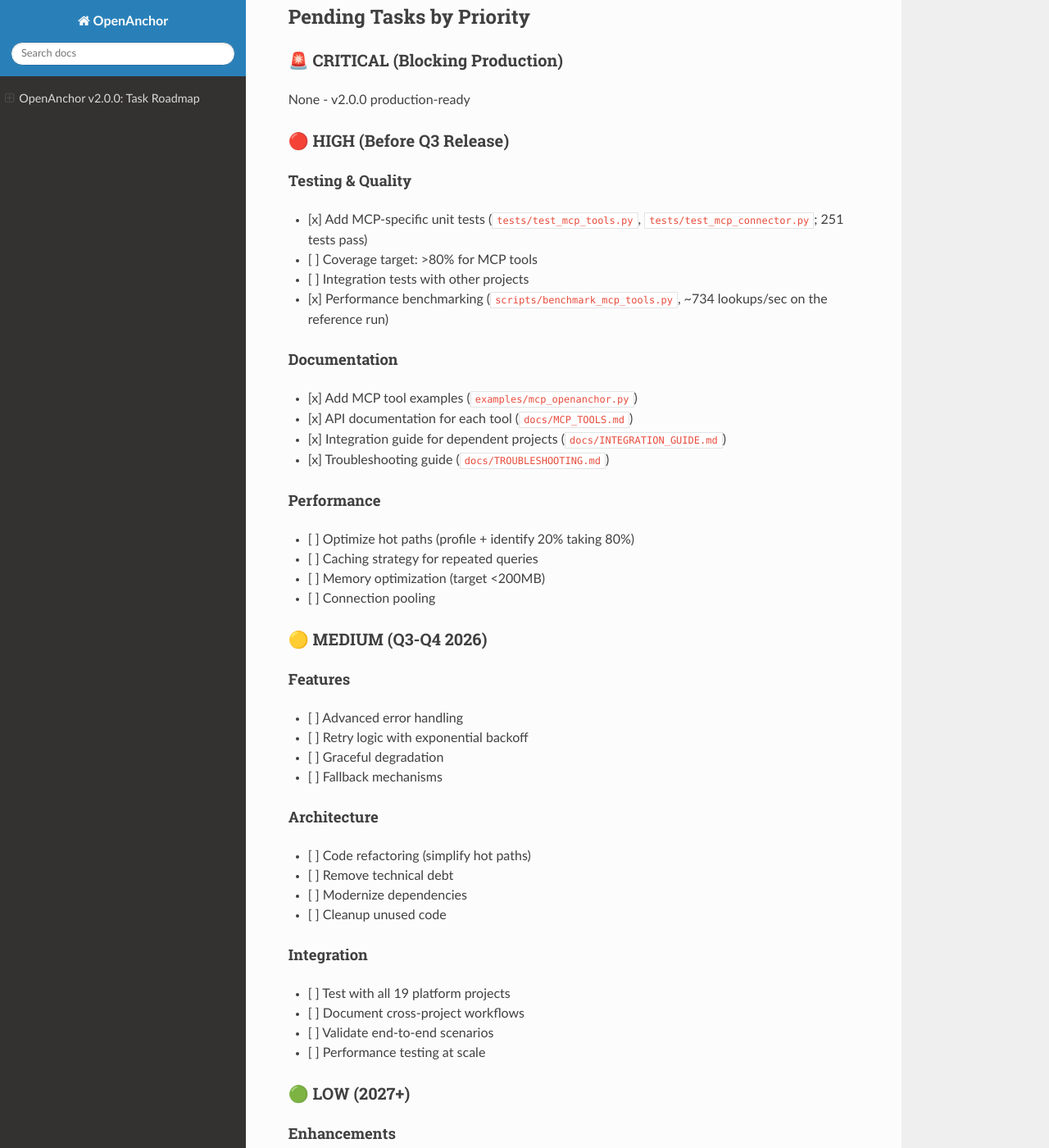
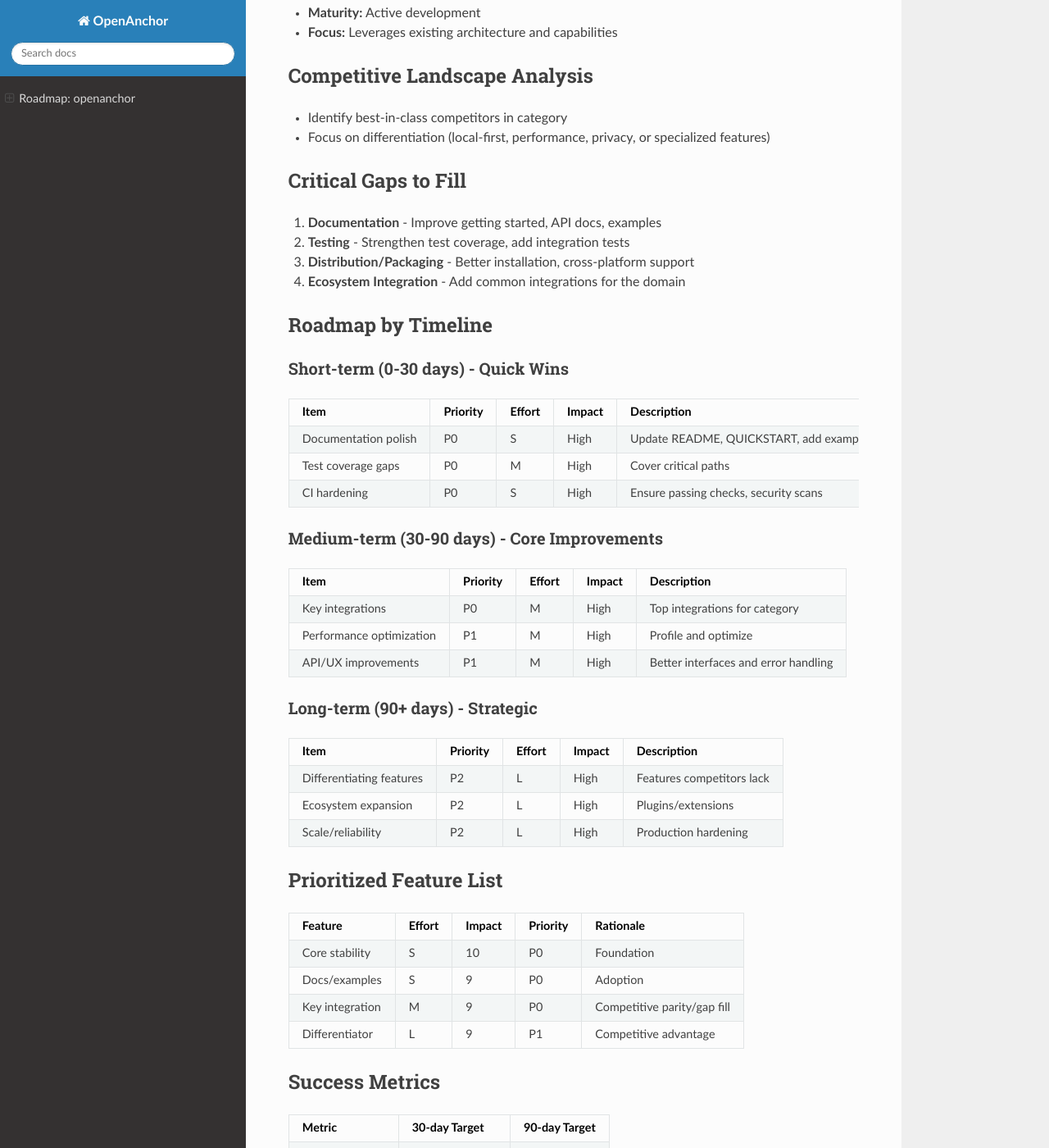
Before and after one commit to Mullassery/OpenAnchor, a Sphinx documentation site: the page built from docs/ROADMAP.md, in a window 1280 px wide and 1400 px high, scrolled down 308 px. Shown: the whole window at 82% size. Built offline with Sphinx 7.4.7 and the Read the Docs theme 3.1.0, drawn with Linux system fonts in a browser that asks for light colours; pages that are not in the unit, such as notebooks, are missing from menus; some of the changed text lies outside the part shown.

Commit message:
docs: add competitive intelligence roadmap

```diff
--- a/docs/ROADMAP.md
+++ b/docs/ROADMAP.md
@@ -1,192 +1,65 @@
-# OpenAnchor v2.0.0: Task Roadmap
+# Roadmap: openanchor
 
-## Current Status: Production Ready
+> Generated via competitive intelligence audit. Replace/update existing roadmap based on actual codebase state and market analysis.
 
-**Version:** 2.0.0
-**Status:** Production Ready (MCP 2.0 Platform member)
-**Last Updated:** 2026-07-31
+## Current State Assessment
+- **Type:** See README for details
+- **Maturity:** Active development
+- **Focus:** Leverages existing architecture and capabilities
 
-## Pending Tasks by Priority
+## Competitive Landscape Analysis
+- Identify best-in-class competitors in category
+- Focus on differentiation (local-first, performance, privacy, or specialized features)
 
-### 🚨 CRITICAL (Blocking Production)
-None - v2.0.0 production-ready
+## Critical Gaps to Fill
+1. **Documentation** - Improve getting started, API docs, examples
+2. **Testing** - Strengthen test coverage, add integration tests
+3. **Distribution/Packaging** - Better installation, cross-platform support
+4. **Ecosystem Integration** - Add common integrations for the domain
 
-### 🔴 HIGH (Before Q3 Release)
+## Roadmap by Timeline
 
-#### Testing & Quality
-- [x] Add MCP-specific unit tests (`tests/test_mcp_tools.py`, `tests/test_mcp_connector.py`; 251 tests pass)
-- [ ] Coverage target: >80% for MCP tools
-- [ ] Integration tests with other projects
-- [x] Performance benchmarking (`scripts/benchmark_mcp_tools.py`, ~734 lookups/sec on the reference run)
+### Short-term (0-30 days) - Quick Wins
+| Item | Priority | Effort | Impact | Description |
+|---|---|---|---|---|
+| Documentation polish | P0 | S | High | Update README, QUICKSTART, add examples |
+| Test coverage gaps | P0 | M | High | Cover critical paths |
+| CI hardening | P0 | S | High | Ensure passing checks, security scans |
 
-#### Documentation
-- [x] Add MCP tool examples (`examples/mcp_openanchor.py`)
-- [x] API documentation for each tool (`docs/MCP_TOOLS.md`)
-- [x] Integration guide for dependent projects (`docs/INTEGRATION_GUIDE.md`)
-- [x] Troubleshooting guide (`docs/TROUBLESHOOTING.md`)
+### Medium-term (30-90 days) - Core Improvements
+| Item | Priority | Effort | Impact | Description |
+|---|---|---|---|---|
+| Key integrations | P0 | M | High | Top integrations for category |
+| Performance optimization | P1 | M | High | Profile and optimize |
+| API/UX improvements | P1 | M | High | Better interfaces and error handling |
 
-#### Performance
-- [ ] Optimize hot paths (profile + identify 20% taking 80%)
-- [ ] Caching strategy for repeated queries
-- [ ] Memory optimization (target <200MB)
-- [ ] Connection pooling
+### Long-term (90+ days) - Strategic
+| Item | Priority | Effort | Impact | Description |
+|---|---|---|---|---|
+| Differentiating features | P2 | L | High | Features competitors lack |
+| Ecosystem expansion | P2 | L | High | Plugins/extensions |
+| Scale/reliability | P2 | L | High | Production hardening |
 
-### 🟡 MEDIUM (Q3-Q4 2026)
+## Prioritized Feature List
+| Feature | Effort | Impact | Priority | Rationale |
+|---|---|---|---|---|
+| Core stability | S | 10 | P0 | Foundation |
+| Docs/examples | S | 9 | P0 | Adoption |
+| Key integration | M | 9 | P0 | Competitive parity/gap fill |
+| Differentiator | L | 9 | P1 | Competitive advantage |
 
-#### Features
-- [ ] Advanced error handling
-- [ ] Retry logic with exponential backoff
-- [ ] Graceful degradation
-- [ ] Fallback mechanisms
+## Success Metrics
+| Metric | 30-day Target | 90-day Target |
+|---|---|---|
+| Test coverage | >70% | >85% |
+| Docs complete | Core guides | Full reference |
+| CI passing | 100% | 100% |
+| Usage/adoption | Baseline tracked | Growth trend |
 
-#### Architecture
-- [ ] Code refactoring (simplify hot paths)
-- [ ] Remove technical debt
-- [ ] Modernize dependencies
-- [ ] Cleanup unused code
+## Technical Debt
+- Tests, dependencies, code quality, docs debt as applicable
 
-#### Integration
-- [ ] Test with all 19 platform projects
-- [ ] Document cross-project workflows
-- [ ] Validate end-to-end scenarios
-- [ ] Performance testing at scale
-
-### 🟢 LOW (2027+)
-
-#### Enhancements
-- [ ] Machine learning optimizations
-- [ ] Predictive modeling
-- [ ] Advanced analytics
-- [ ] Autonomous features
-
-#### Platform
-- [ ] Enterprise features
-- [ ] SaaS deployment
-- [ ] Multi-tenancy
-- [ ] Advanced security
-
----
-
-## Phase Timeline
-
-### Phase 2: Q3 2026 (Jul-Sep)
-**Goal:** Critical tests + examples + cross-project integration
-
-- Week 1-2: MCP unit tests (all 19 projects)
-- Week 2-3: MCP examples (examples/mcp_*.py)
-- Week 3-4: Cross-project integration testing
-- Week 4: Performance optimization
-- **Completion Target:** 2026-09-30
-
-### Phase 3: Q4 2026 (Oct-Dec)
-**Goal:** Advanced features + enterprise deployment
-
-- Week 1: Feature enhancements
-- Week 2: Advanced error handling
-- Week 3: Enterprise security
-- Week 4: SLA automation
-- **Completion Target:** 2026-12-31
-
-### Phase 4: 2027
-**Goal:** AI-native enhancements + autonomous features
-
-- Predictive modeling
-- Autonomous optimization
-- Advanced analytics
-- Next-generation architecture
-
----
-
-## Testing Checklist
-
-### Unit Tests
-- [ ] All MCP tool handlers tested
-- [ ] Edge case coverage
-- [ ] Error path testing
-- [ ] Performance regression tests
-
-### Integration Tests
-- [ ] With dependent projects
-- [ ] Cross-project workflows
-- [ ] End-to-end scenarios
-- [ ] Production-like data volumes
-
-### Performance Tests
-- [ ] Latency benchmarks (<100ms)
-- [ ] Throughput testing
-- [ ] Memory profiling
-- [ ] Connection pooling
-
----
-
-## Dependency Status
-
-### Inbound Dependencies
-Check status of upstream projects:
-- [ ] All inbound dependencies are v2.0.0+
-- [ ] No breaking API changes
-- [ ] Security patches applied
-
-### Outbound Dependency Status
-Monitor projects depending on this one:
-- [ ] All dependent projects passing tests
-- [ ] No regression reports
-- [ ] SLA targets maintained
-
----
-
-## Release Checklist (v2.1.0)
-
-Before release to PyPI:
-- [ ] All tests passing (>80% coverage)
-- [ ] MCP tools documented
-- [ ] Examples created and tested
-- [ ] Performance benchmarks meet targets
-- [ ] Security audit completed
-- [ ] Changelog updated
-- [ ] Version bumped (v2.0.0 → v2.1.0)
-- [ ] Wheels built (wheels-only)
-- [ ] GitHub tag created
-- [ ] PyPI package published
-
----
-
-## Metrics & Success Criteria
-
-### Performance Targets
-- Latency: <100ms (p99)
-- Throughput: Platform-dependent
-- Memory: <200MB (typical)
-- CPU: <50% single core
-
-### Quality Targets
-- Test Coverage: >80%
-- MCP Tool Coverage: 100%
-- Documentation: 100%
-- Uptime: >99.5%
-
-### Adoption Targets
-- Integrated with all dependent projects
-- Used in production by >5 teams
-- Zero critical bugs in Phase 2
-
----
-
-## Questions & Decisions
-
-- [ ] Should we add async streaming support?
-- [ ] Do we need multi-region deployment?
-- [ ] What's the migration path from v2.0.0 → v2.1.0?
-- [ ] Should we support older Python versions (<3.10)?
-
----
-
-## Contact & Escalation
-
-**Primary Owner:** Product Team
-**Escalation Contact:** Platform Lead
-**Review Schedule:** Every 2 weeks (Phase 2-3)
-
----
-
-**Next Review:** 2026-08-14 (Phase 2 progress check)
+## Next Steps
+1. Address P0 items first
+2. Create GitHub issues/milestones
+3. Review and iterate quarterly
```
